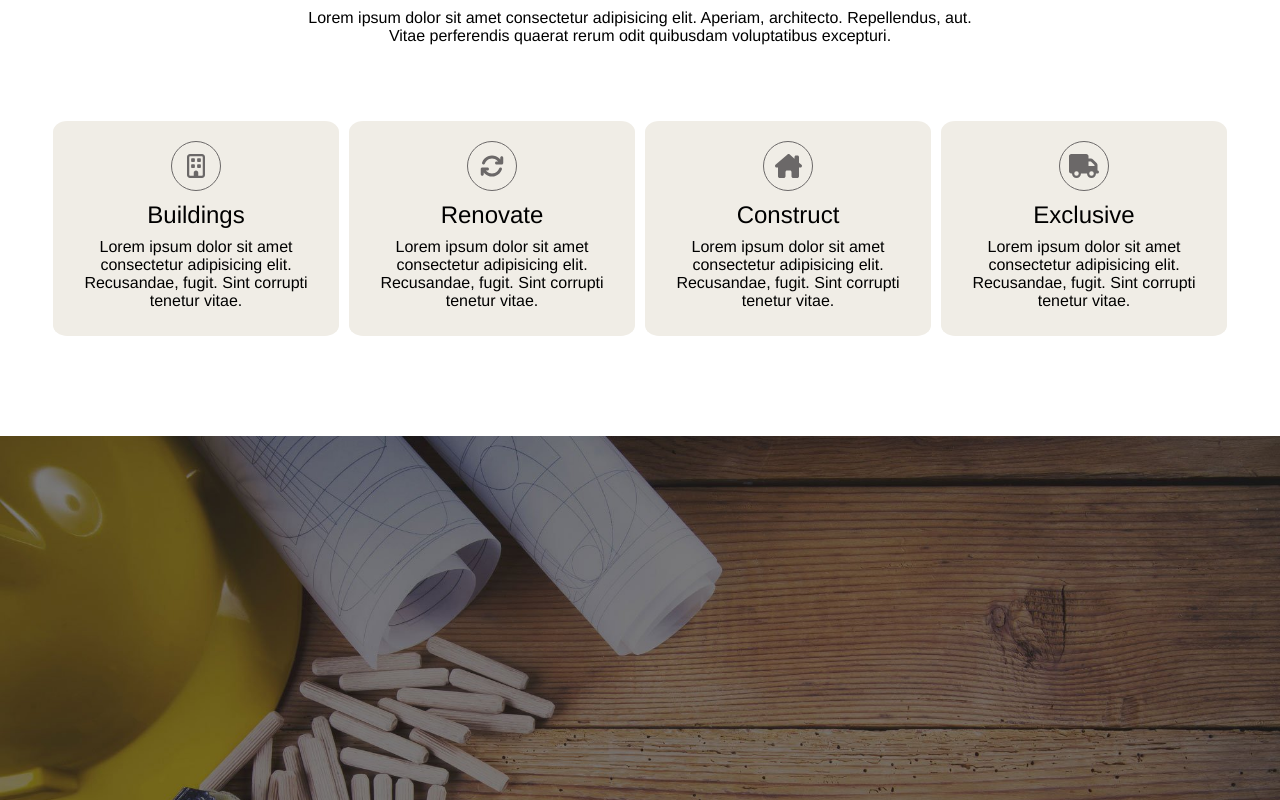
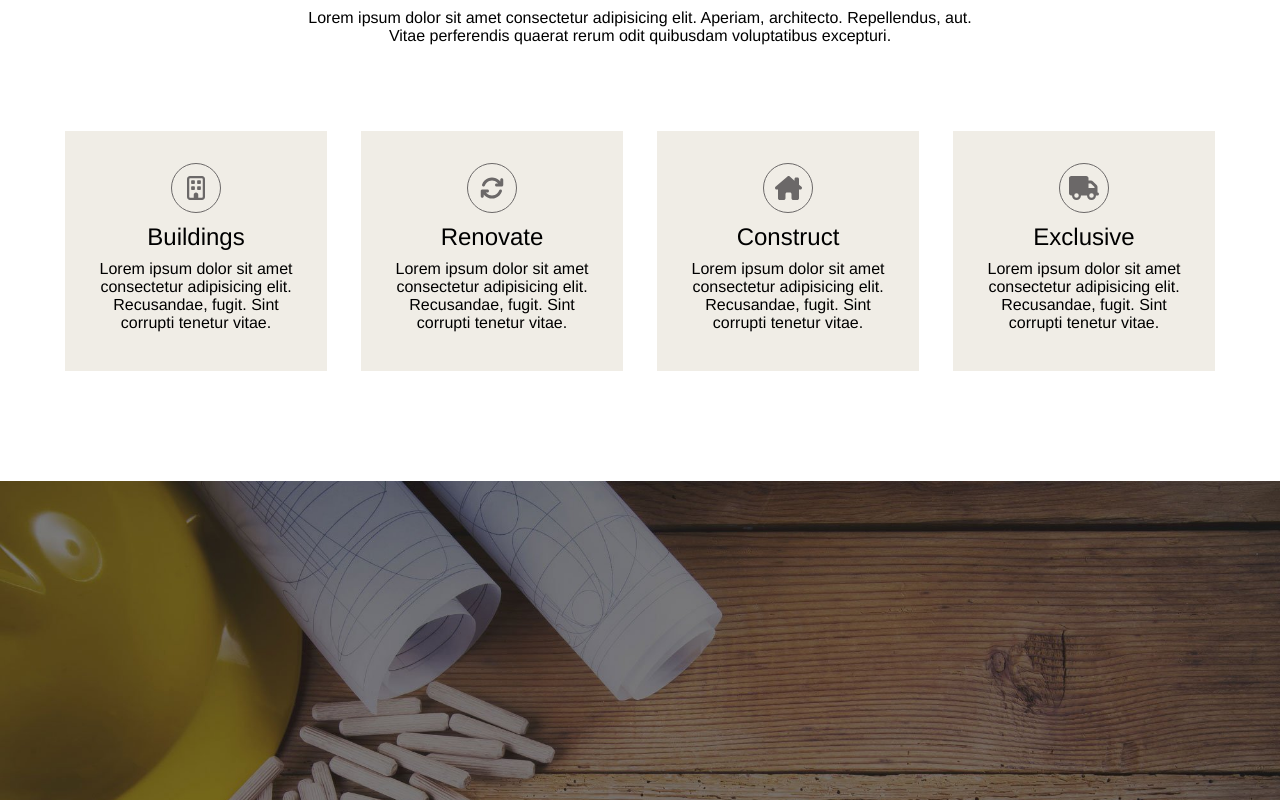
Before and after one commit to davishka-hikkaduwa/proj-html-vuejs, a Vue app: page / in a window 1280 px wide. Shown: the part 880-1680 px from the top of the page. Built offline with nearby package versions, Linux system fonts and the light colour scheme.

Commit message:
ServicesCardComponent card-flip

```diff
--- a/src/components/ArticlesComponent.vue
+++ b/src/components/ArticlesComponent.vue
@@ -1,15 +1,35 @@
 <template>
     <div id="articles">
+        <div class="info-container">
+            <SectionTitleComponent :title="sectionTitle"/>
+            <p>Lorem ipsum dolor sit amet consectetur adipisicing elit. Aperiam, architecto.
+                Repellendus, aut. Vitae perferendis quaerat rerum odit quibusdam voluptatibus excepturi.
+            </p>
+        </div>
 
     </div>
 </template>
 
 <script>
+import SectionTitleComponent from './SectionTitleComponent.vue';
 export default {
-    name: 'ArticlesComponent',
+    name: "ArticlesComponent",
+    data(){
+        return {
+            sectionTitle: 'Latest News',
+        }
+    },
+    components: {
+        SectionTitleComponent
+    }
 }
 </script>
 
 <style scoped lang="scss">
+    #articles{
+        background-color: #f0ede6;
+        padding: 30px 0;
+        text-align: center;
+    }
 
 </style>
--- a/src/components/ServicesCardComponent.vue
+++ b/src/components/ServicesCardComponent.vue
@@ -1,13 +1,19 @@
 <template>
 <div class="services-card-container row">
-    <div class="col services-card" v-for="(card, index) in cards" :key="index"
-        v-on:mouseenter="toggleCard(card)" v-on:mouseleave="toggleCard(card)">
-        <div :key="card.flipped" class="inner-card">
-            <div class="icon-container">
-                <font-awesome-icon :icon="card.front.icon" class="icons"/>
+    <div class="col services-card" v-for="(card, index) in cards" :key="index">
+        <div class="inner-card" @click="cardActual == 'start' ? (cardActual = 'flipped' ) : (cardActual = 'start' )"
+        :class="{ flip: cardActual == 'flipped' }">
+            <div class="card-face face-front">
+                <div class="icon-container">
+                    <font-awesome-icon :icon="card.front.icon" class="icons"/>
+                </div>
+                <h4> {{ card.front.title }} </h4>
+                <p> {{ card.front.text }} </p>
             </div>
-            <h4> {{ card.flipped ? card.back.title : card.front.title }} </h4>
-            <p> {{ card.flipped ? card.back.text : card.front.text }} </p>
+            <div class="card-face face-back">
+                <h3> {{ card.back.title }} </h3>
+                <p> {{ card.back.text }} </p>
+            </div>
         </div>
     </div>
 </div>
@@ -16,17 +22,9 @@
 <script>
 export default {
     name: 'ServicesCardComponent',
-    props: {
-        flipped: Boolean,
-    },
     data(){
         return {
-            // cards: [
-            //     {title: 'Buildings', icon: 'fa-regular fa-building'},
-            //     {title: 'Renovate', icon: 'fa-solid fa-arrows-rotate'},
-            //     {title: 'Construct', icon: 'fa-solid fa-house-chimney'},
-            //     {title: 'Exclusive', icon: 'fa-solid fa-truck'}
-            // ]
+            cardActual: "start",
             cards: [
                 {
                     front: {
@@ -37,8 +35,7 @@ export default {
                     back: {
                         title: 'ARTFULLY CRAFTED',
                         text: 'Lorem ipsum dolor sit amet consectetur adipisicing elit. Recusandae, fugit. Sint corrupti tenetur vitae.'
-                    },
-                    flipped: false
+                    }
                 },
                 {
                     front: {
@@ -49,8 +46,7 @@ export default {
                     back: {
                         title: 'ARTFULLY CRAFTED',
                         text: 'Lorem ipsum dolor sit amet consectetur adipisicing elit. Recusandae, fugit. Sint corrupti tenetur vitae.'
-                    },
-                    flipped: false
+                    }
                 },
                 {
                     front: {
@@ -61,8 +57,7 @@ export default {
                     back: {
                         title: 'ARTFULLY CRAFTED',
                         text: 'Lorem ipsum dolor sit amet consectetur adipisicing elit. Recusandae, fugit. Sint corrupti tenetur vitae.'
-                    },
-                    flipped: false
+                    }
                 },
                 {
                     front: {
@@ -73,17 +68,12 @@ export default {
                     back: {
                         title: 'ARTFULLY CRAFTED',
                         text: 'Lorem ipsum dolor sit amet consectetur adipisicing elit. Recusandae, fugit. Sint corrupti tenetur vitae.'
-                    },
-                    flipped: false
+                    }
                 },
             ]
         }
     },
-    methods: {
-        toggleCard(card) {
-            card.flipped = !card.flipped;
-        },
-    }
+
 
 }
 
@@ -99,10 +89,30 @@ export default {
             margin: 0 5px;
             padding: 10px;
             border-radius: 5%;
-            background-color: #f0ede6;
+            // background-color: #f0ede6;
             align-items: center;
+            width: 200px;
+            height: 260px;
 
             .inner-card{
+                width: 100%;
+                height: 100%;
+                transition: transform 1s;
+                transform-style: preserve-3d;
+                cursor: pointer;
+                position: relative;
+            }
+
+            .card-face{
+                position: absolute;
+                padding: 20px;
+                width: 100%;
+                height: 100%;
+                text-align: center;
+                backface-visibility: hidden;
+            }
+
+            .face-front{
                 // position: relative;
                 background-color: #f0ede6;
                 display: flex;
@@ -110,6 +120,15 @@ export default {
                 flex-direction: column;
                 align-items: center;
 
+            }
+
+            .face-back{
+                transform: rotateY(180deg);
+                background-color: yellow;
+            }
+
+            .flip{
+                transform: rotateY(180deg);
             }
 
             .icon-container{
@@ -132,7 +151,5 @@ export default {
 
         }
     }
-    // .toggle{
-    //     display: none !important;
-    // }
+
 </style>
```
